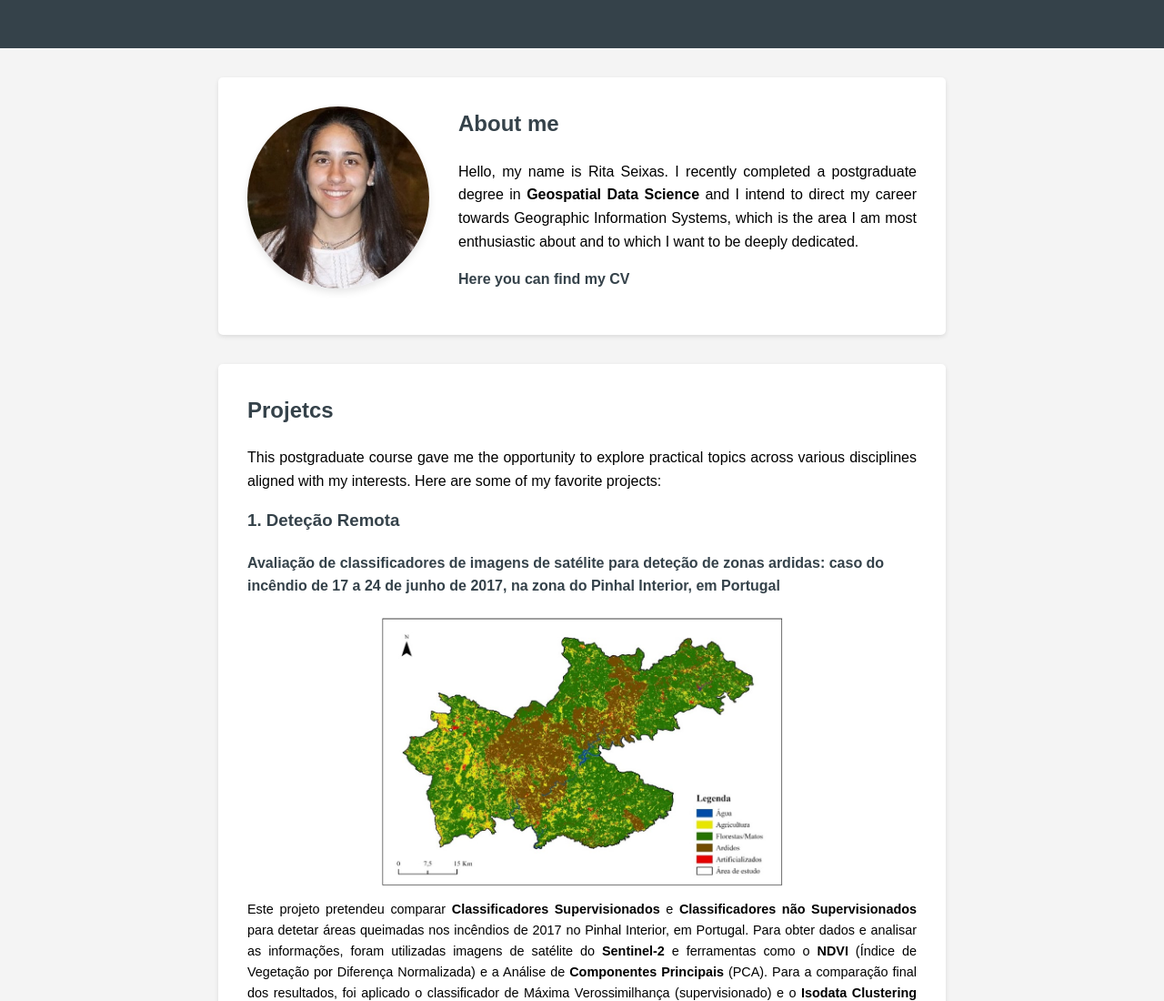
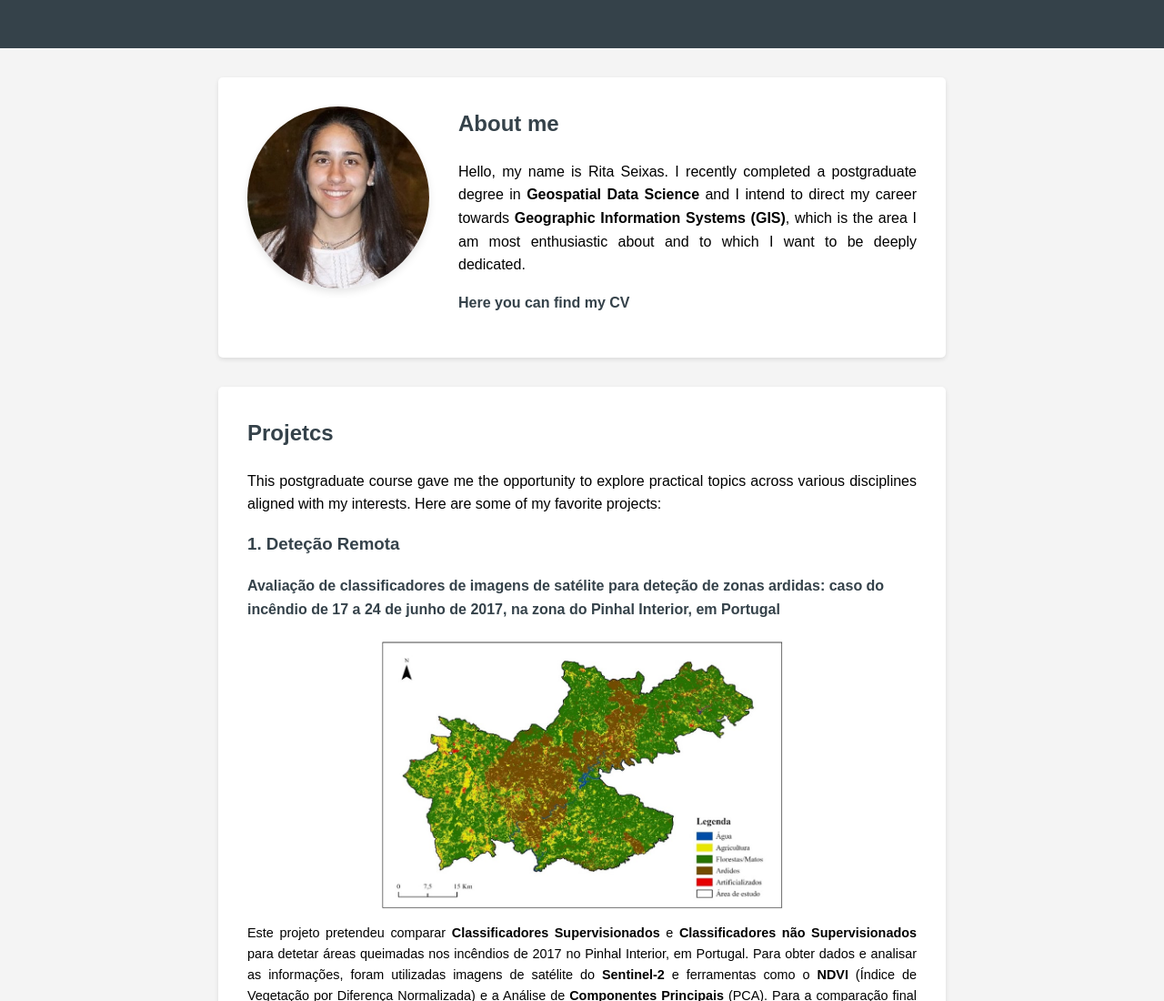
Before and after one commit to ritseixas/Geospatial-Data-Science-Projects, a plain HTML site: page index.html in a window 1280 px wide. Shown: the top 1100 px of the page at 91% size. Drawn offline with Linux system fonts and the light colour scheme.

Commit message:
Add files via upload

```diff
--- a/index.html
+++ b/index.html
@@ -164,7 +164,7 @@
                 <img src="Pics/eu.jpeg" alt="Rita Seixas" class="profile-pic">
                 <div class="about-content">
                     <h2>About me</h2>
-                    <p> Hello, my name is Rita Seixas. I recently completed a postgraduate degree in <b>Geospatial Data Science</b> and I intend to direct my career towards Geographic Information Systems, which is the area I am most enthusiastic about and to which I want to be deeply dedicated.</p>
+                    <p> Hello, my name is Rita Seixas. I recently completed a postgraduate degree in <b>Geospatial Data Science</b> and I intend to direct my career towards <b>Geographic Information Systems (GIS)</b>, which is the area I am most enthusiastic about and to which I want to be deeply dedicated.</p>
                     <p><a href="PDF's/CV_Rita_Seixas_2025.pdf" target="_blank">Here you can find my CV</a></p>
                 </div>
             </div>
```
